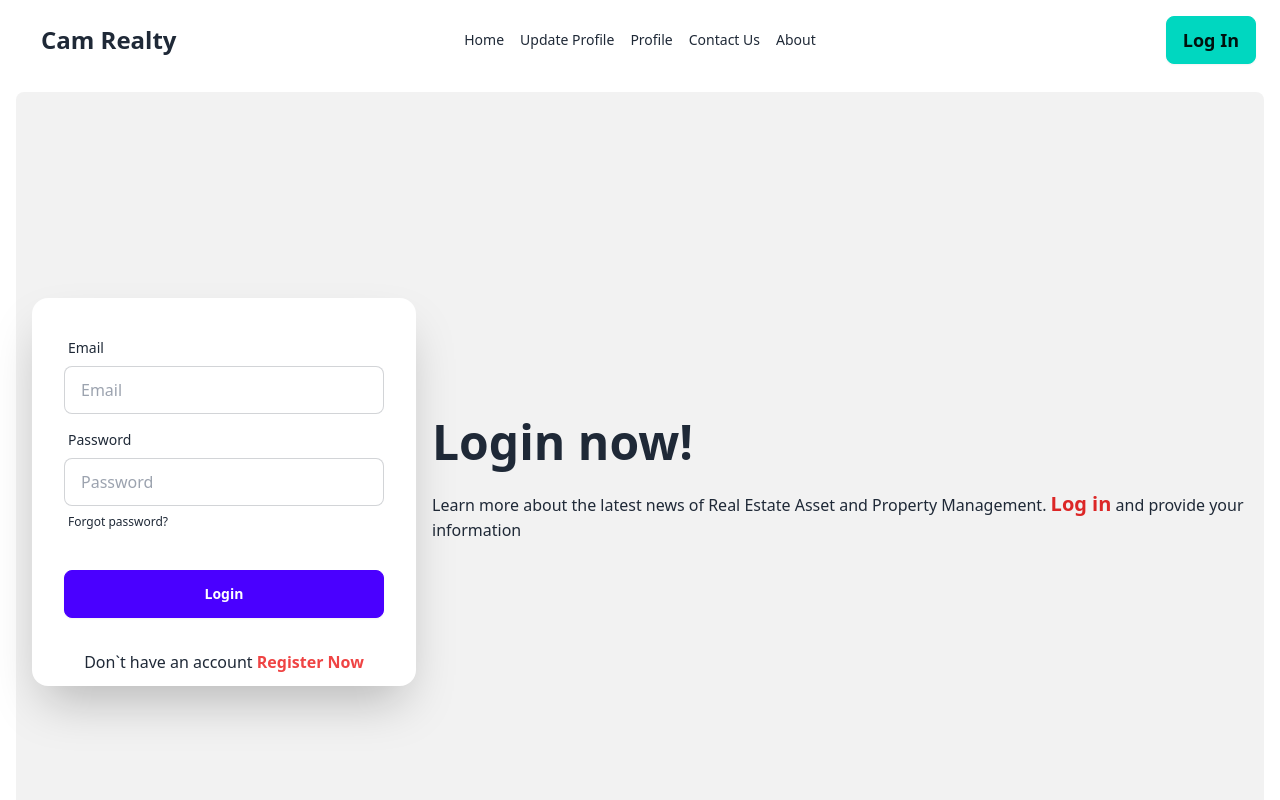
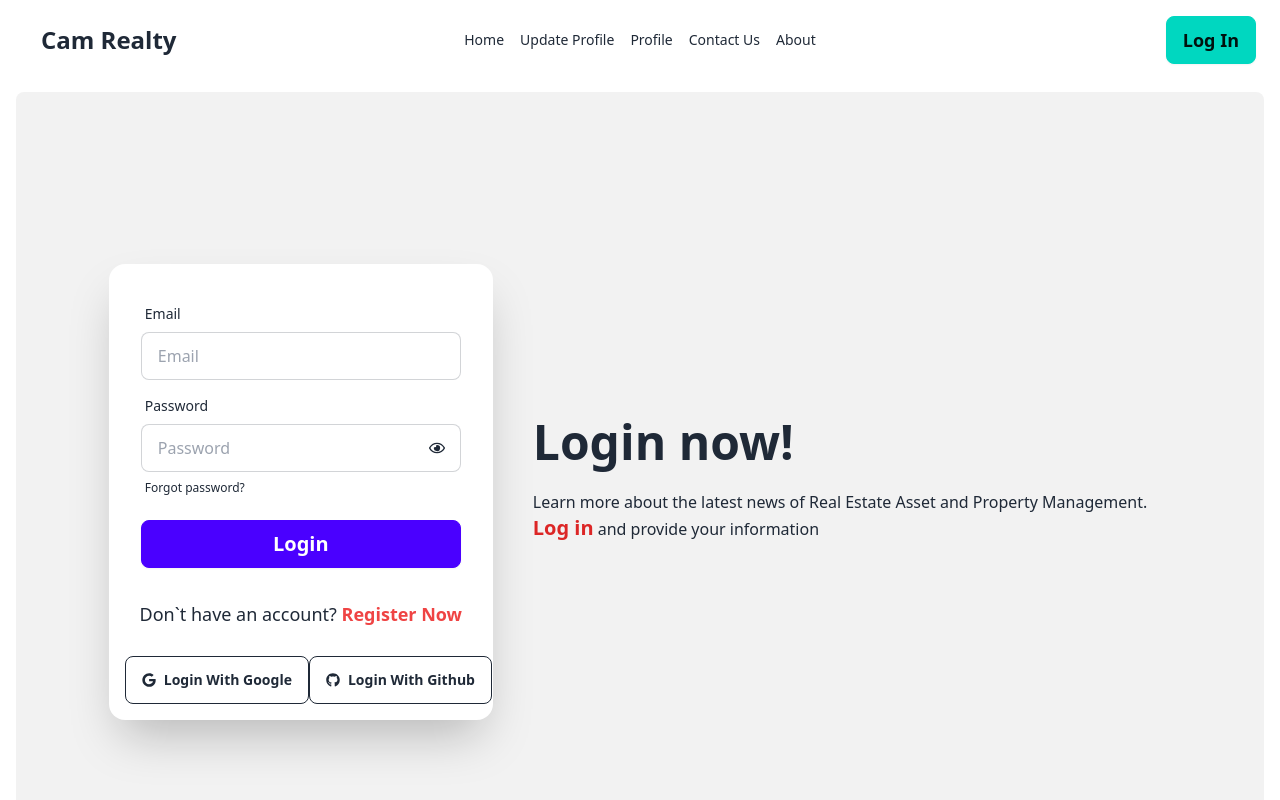
Before and after one commit to AbidShazid3/b9a9-cam-realty-project, a React (Vite) app: page /login in a window 1280 px wide. Shown: the top 800 px of the page. Built offline with nearby package versions, Linux system fonts and the light colour scheme; no server answers.

Commit message:
added fire base and sign out

```diff
--- a/package.json
+++ b/package.json
@@ -10,6 +10,7 @@
     "preview": "vite preview"
   },
   "dependencies": {
+    "firebase": "^10.10.0",
     "localforage": "^1.10.0",
     "match-sorter": "^6.3.4",
     "prop-types": "^15.8.1",
--- /dev/null
+++ b/src/Provider/AuthProvider.jsx
@@ -0,0 +1,51 @@
+import { createUserWithEmailAndPassword, getAuth, onAuthStateChanged, signInWithEmailAndPassword, signOut } from 'firebase/auth';
+import PropTypes from 'prop-types';
+import { createContext, useEffect, useState } from 'react';
+import app from '../firebase/firebase.config';
+
+export const AuthContext = createContext(null);
+const auth = getAuth(app);
+
+const AuthProvider = ({children}) => {
+    const [user, setUser] = useState(null);
+
+    // register
+    const createUser = (email, password) =>{
+        return createUserWithEmailAndPassword (auth, email, password);
+    }
+
+    // log in
+    const logInUser = (email, password) =>{
+        return signInWithEmailAndPassword(auth, email, password);
+    }
+
+    // sign out
+    const signOutUser = () =>{
+        return signOut(auth);
+    }
+
+    useEffect( ()=>{
+        const unSubscribe = onAuthStateChanged(auth, currentUser=>{
+            console.log('state changed', currentUser);
+            setUser(currentUser);
+        })
+        return ()=>{
+            unSubscribe();
+        }
+
+    } , [])
+
+    const authInfo = {user, createUser, logInUser, signOutUser}
+
+    return (
+        <AuthContext.Provider value={authInfo}>
+            {children}
+        </AuthContext.Provider>
+    );
+};
+
+AuthProvider.propTypes={
+    children: PropTypes.node,
+}
+
+export default AuthProvider;
--- a/src/components/Login/Login.jsx
+++ b/src/components/Login/Login.jsx
@@ -1,22 +1,37 @@
 import { Link } from "react-router-dom";
+import { FaRegEye, FaEyeSlash, FaGoogle, FaGithub } from "react-icons/fa";
+import { useContext, useState } from "react";
+import { AuthContext } from "../../Provider/AuthProvider";
 
 const Login = () => {
+    const [showPassword, setShowPassword] = useState(false);
+    const {logInUser} = useContext(AuthContext);
 
-    const handleLogIn = e =>{
+    const handleLogIn = e => {
         e.preventDefault();
         const form = new FormData(e.currentTarget);
         const email = form.get('email');
         const password = form.get('password');
         console.log(email, password);
+
+        logInUser(email, password)
+        .then(result=>{
+            const loggedUser = result.user;
+            console.log(loggedUser);
+            e.target.reset();
+        })
+        .catch(error=>{
+            console.log(error.message);
+        })
     }
 
     return (
         <div className="mt-5">
             <div className="hero min-h-screen bg-base-200 rounded-lg">
                 <div className="hero-content flex-col lg:flex-row-reverse">
-                    <div className="text-center lg:text-left">
+                    <div className="text-center lg:p-6 lg:text-left">
                         <h1 className="text-5xl font-bold">Login now!</h1>
-                        <p className="py-6">Learn more about the latest news of  Real Estate Asset and Property Management. <span className="text-xl font-bold text-red-600">Log in</span> and provide your information</p>
+                        <p className="py-6">Learn more about the latest news of Real Estate Asset and Property Management. <br /> <span className="text-xl font-bold text-red-600">Log in</span> and provide your information</p>
                     </div>
                     <div className="card shrink-0 w-full max-w-sm shadow-2xl bg-base-100">
                         <form onSubmit={handleLogIn} className="card-body">
@@ -30,16 +45,33 @@ const Login = () => {
                                 <label className="label">
                                     <span className="label-text">Password</span>
                                 </label>
-                                <input type="password" placeholder="Password" name="password" id="password" className="input input-bordered" required />
+                                <div className="relative">
+                                    <input type={showPassword ? "text" : "password"} placeholder="Password" name="password" id="password" className="input input-bordered w-full" required />
+                                    <span onClick={() => setShowPassword(!showPassword)} className="absolute top-4 right-4">
+                                        {
+                                            showPassword ? <FaEyeSlash></FaEyeSlash> : <FaRegEye ></FaRegEye>
+                                        }
+                                    </span>
+                                </div>
                                 <label className="label">
                                     <a href="#" className="label-text-alt link link-hover">Forgot password?</a>
                                 </label>
                             </div>
-                            <div className="form-control mt-6">
-                                <button className="btn btn-primary text-white">Login</button>
+                            <div className="form-control mt-2">
+                                <button className="btn btn-primary text-white text-xl font-bold">Login</button>
                             </div>
                         </form>
-                        <p className="mb-3 text-center">Don`t have an account <Link to="/register" className="text-red-500 font-semibold">Register Now</Link></p>
+                        <p className="mb-3 text-center text-lg">Don`t have an account? <Link to="/register" className="text-red-500 font-bold">Register Now</Link></p>
+                        <div className="px-2">
+                            <div className="text-center md:flex lg:flex justify-between p-2">
+                                <button className="btn btn-outline mt-2"><FaGoogle></FaGoogle>
+                                    Login With Google
+                                </button>
+                                <button className="btn btn-outline my-2"><FaGithub></FaGithub>
+                                    Login With Github
+                                </button>
+                            </div>
+                        </div>
                     </div>
                 </div>
             </div>
--- a/src/components/Register/Register.jsx
+++ b/src/components/Register/Register.jsx
@@ -1,8 +1,13 @@
 import { Link } from "react-router-dom";
+import { useContext, useState } from "react";
+import { FaRegEye, FaEyeSlash } from "react-icons/fa";
+import { AuthContext } from "../../Provider/AuthProvider";
 
 const Register = () => {
+    const [showPassword, setShowPassword] = useState(false);
+    const {createUser} = useContext(AuthContext);
 
-    const handleRegister = e =>{
+    const handleRegister = e => {
         e.preventDefault();
         const form = new FormData(e.currentTarget);
         const name = form.get('name');
@@ -10,6 +15,16 @@ const Register = () => {
         const image = form.get('image');
         const password = form.get('password');
         console.log(name, email, image, password);
+
+        createUser(email, password)
+        .then(result=>{
+            const registerUser = result.user;
+            console.log(registerUser);
+            e.target.reset();
+        })
+        .catch(error=>{
+            console.log(error.message);
+        })
     }
 
     return (
@@ -17,7 +32,7 @@ const Register = () => {
             <div className="hero min-h-screen bg-base-200 rounded-lg">
                 <div className="hero-content flex-col">
                     <div className="text-center">
-                        <h1 className="">Learn more about the latest news of  Real Estate Asset and Property Management. <br /> <span className="text-2xl font-bold text-red-600">Register Now</span> and provide your information</h1>
+                        <h1 className="">Learn more about the latest news of Real Estate Asset and Property Management. <br /> <span className="text-2xl font-bold text-red-600">Register Now</span> and provide your information</h1>
                     </div>
                     <div className="card shrink-0 w-full max-w-sm shadow-2xl bg-base-100">
                         <form onSubmit={handleRegister} className="card-body">
@@ -37,19 +52,26 @@ const Register = () => {
                                 <label className="label">
                                     <span className="label-text">Photo Url</span>
                                 </label>
-                                <input type="text" placeholder="PhotoUrl" name="image" id="image" src="" alt=""  className="input input-bordered" required />
+                                <input type="text" placeholder="PhotoUrl" name="image" id="image" src="" alt="" className="input input-bordered" required />
                             </div>
                             <div className="form-control">
                                 <label className="label">
                                     <span className="label-text">Password</span>
                                 </label>
-                                <input type="password" placeholder="Password" name="password" id="password" className="input input-bordered" required />
+                                <div className="relative">
+                                    <input type={showPassword ? "text" : "password"} placeholder="Password" name="password" id="password" className="input input-bordered w-full" required />
+                                    <span onClick={() => setShowPassword(!showPassword)} className="absolute top-4 right-4">
+                                        {
+                                            showPassword ? <FaEyeSlash></FaEyeSlash> : <FaRegEye ></FaRegEye>
+                                        }
+                                    </span>
+                                </div>
                             </div>
                             <div className="form-control mt-6">
-                                <button className="btn btn-primary text-white">Login</button>
+                                <button className="btn btn-primary text-white">Register</button>
                             </div>
                         </form>
-                        <p className="mb-3 text-center">Already have an account <Link to="/login" className="text-red-500 font-semibold">LogIn Now</Link></p>
+                        <p className="mb-3 text-center text-lg">Already have an account <Link to="/login" className="text-red-500 font-bold">LogIn Now</Link></p>
                     </div>
                 </div>
             </div>
--- /dev/null
+++ b/src/firebase/firebase.config.js
@@ -0,0 +1,19 @@
+// Import the functions you need from the SDKs you need
+import { initializeApp } from "firebase/app";
+// TODO: Add SDKs for Firebase products that you want to use
+// https://firebase.google.com/docs/web/setup#available-libraries
+
+// Your web app's Firebase configuration
+const firebaseConfig = {
+  apiKey: import.meta.env.VITE_APIKEY,
+  authDomain: import.meta.env.VITE_AUTHDOMAIN,
+  projectId: import.meta.env.VITE_PROJECTID,
+  storageBucket: import.meta.env.VITE_STORAGEBUCKET,
+  messagingSenderId: import.meta.env.VITE_MESSAGINGSENDERID,
+  appId: import.meta.env.VITE_APPID,
+};
+
+// Initialize Firebase
+const app = initializeApp(firebaseConfig);
+
+export default app;
--- a/src/main.jsx
+++ b/src/main.jsx
@@ -15,6 +15,7 @@ import Login from './components/Login/Login';
 import Register from './components/Register/Register';
 import CardDetails from './components/CardDetails/CardDetails';
 import ErrorPage from './components/ErrorPage/ErrorPage';
+import AuthProvider from './Provider/AuthProvider';
 
 const router = createBrowserRouter([
   {
@@ -62,6 +63,6 @@ const router = createBrowserRouter([
 
 ReactDOM.createRoot(document.getElementById('root')).render(
   <React.StrictMode>
-    <RouterProvider router={router} />
+    <AuthProvider><RouterProvider router={router} /></AuthProvider>
   </React.StrictMode>,
 )
```
Also changed, not shown: src/components/NavBar/NavBar.jsx (+23 -7 lines), 1 other file (tests, documents, lock files or other folders).
